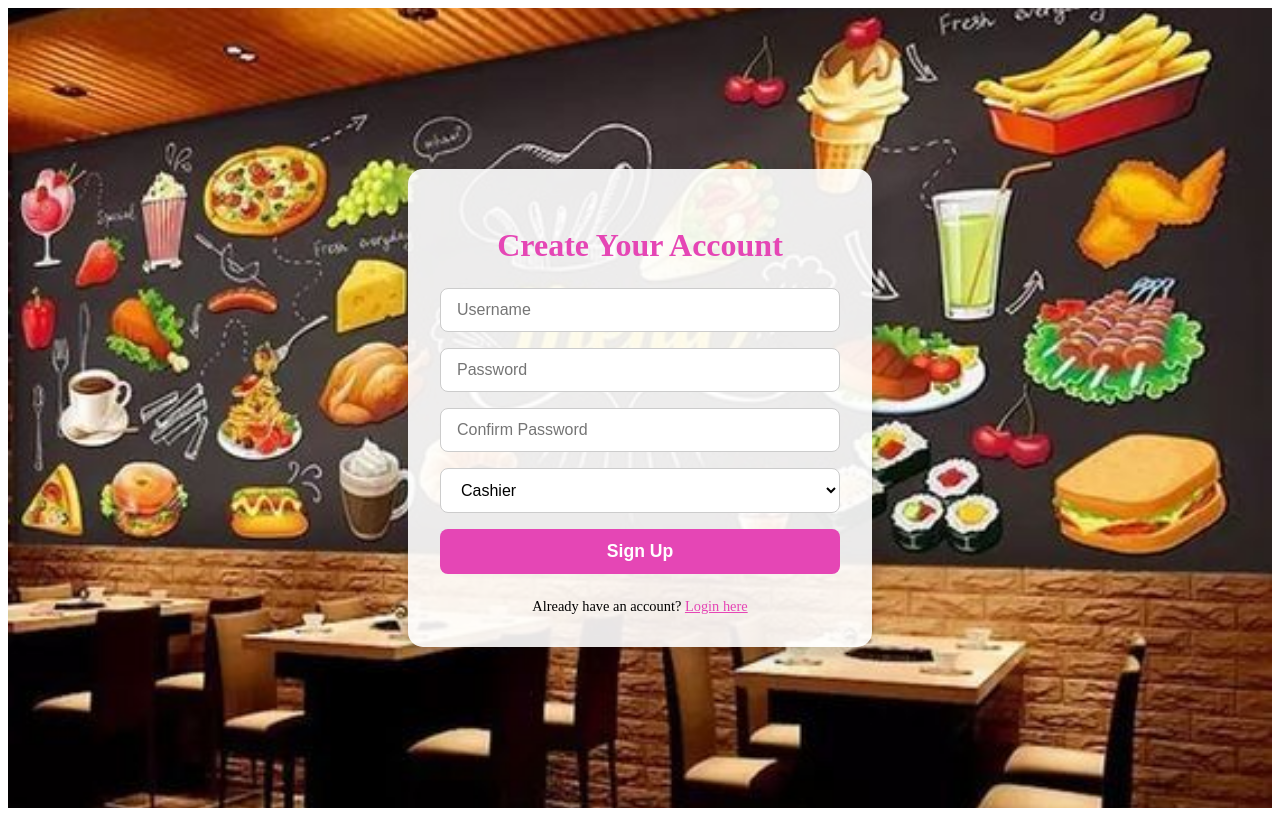
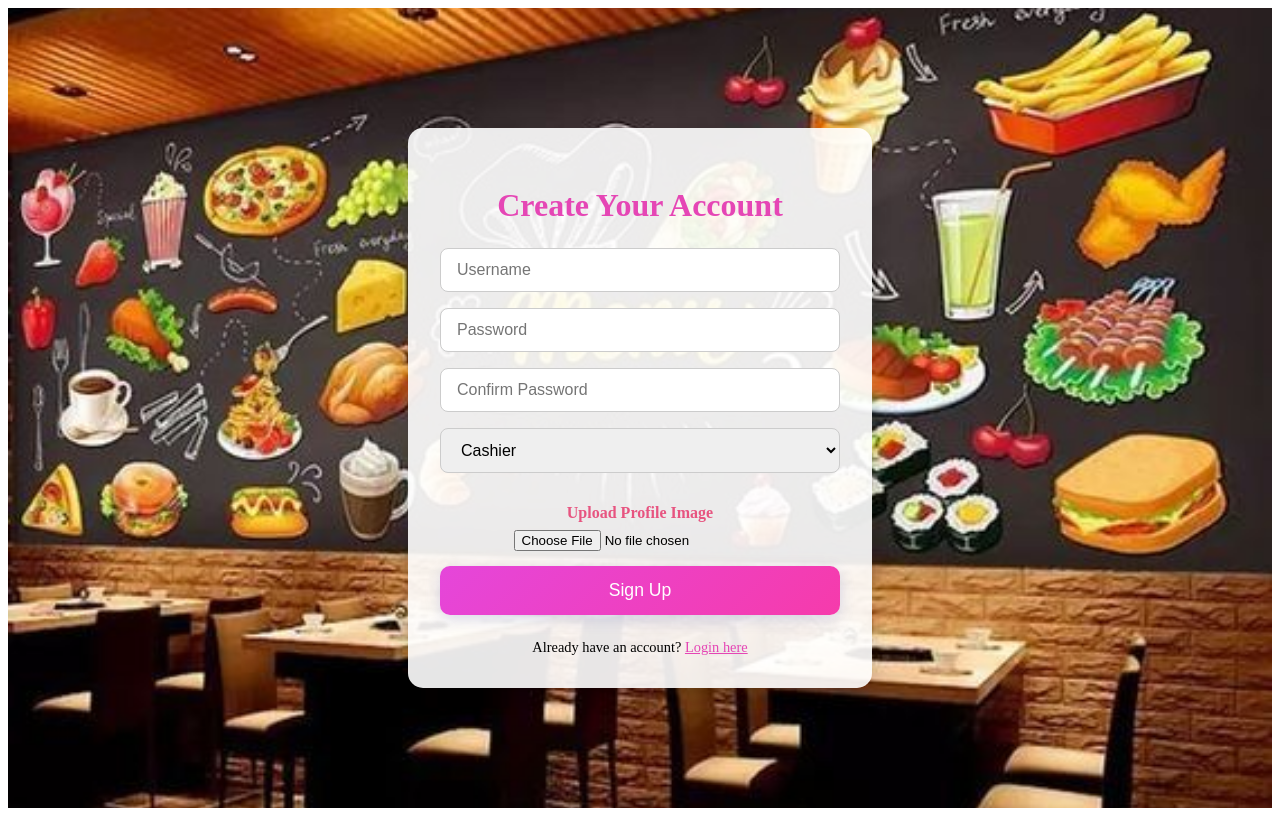
Before and after one commit to gelieroseparing/resto-frontend, a React (Create React App) app: page /signup in a window 1280 px wide. Built offline with nearby package versions, Linux system fonts and the light colour scheme; no server answers.

Commit message:
Updated ProfilePage, SignupPage, api service, and render.yaml

```diff
--- a/render.yaml
+++ b/render.yaml
@@ -7,7 +7,7 @@ services:
     buildCommand: npm install && npm run build
     envVars:
       - key: REACT_APP_API_URL
-        value: https://resto-backend-0wwz.onrender.com/api
+        value: https://resto-backend-0wwz.onrender.com
     routes:
       - type: static
         path: /
--- a/src/pages/SignupPage.js
+++ b/src/pages/SignupPage.js
@@ -1,30 +1,37 @@
 import React, { useState } from 'react';
-import { useNavigate, Link } from 'react-router-dom'; // Added Link import
-import api from '../services/api'; // Your shared API instance
+import { useNavigate, Link } from 'react-router-dom';
+import api from '../services/api'; // your shared API
 import backgroundImage from '../assets/images/Background.jpg';
 
 export default function SignupPage() {
   const nav = useNavigate();
-  const [form, setForm] = useState({ username: '', password: '', confirm: '', position: ' ' });
+  const [form, setForm] = useState({ username: '', password: '', confirm: '', position: 'cashier' });
   const [msg, setMsg] = useState('');
+  const [profileImage, setProfileImage] = useState(null);
 
   const handle = (e) => {
     setForm(f => ({ ...f, [e.target.name]: e.target.value }));
   };
-
+  const handleFile = (e) => {
+    if (e.target.files && e.target.files[0]) {
+      setProfileImage(e.target.files[0]);
+    }
+  };
   const submit = async () => {
-    setMsg(''); // Clear previous messages
-
-    // Basic validation
+    setMsg('');
     if (!form.username || !form.password || !form.confirm) {
       return setMsg('All fields are required');
     }
     if (form.password !== form.confirm) {
       return setMsg('Passwords do not match');
     }
-
+    const data = new FormData();
+    data.append('username', form.username);
+    data.append('password', form.password);
+    data.append('position', form.position);
+    if (profileImage) data.append('profileImage', profileImage);
     try {
-      const response = await api.post('/signup', form);
+      const response = await api.post('/auth/signup', data);
       if (response.status === 201) {
         setMsg('Signup successful! Redirecting...');
         setTimeout(() => {
@@ -39,8 +46,8 @@ export default function SignupPage() {
     }
   };
 
-  // Inline styles
-  const containerStyle = {
+  return (
+    <div style={{
       backgroundImage: `url(${backgroundImage})`,
       backgroundSize: 'cover',
       backgroundPosition: 'center',
@@ -48,69 +55,26 @@ export default function SignupPage() {
       display: 'flex',
       alignItems: 'center',
       justifyContent: 'center',
-  };
-
-  const formBoxStyle = {
-    maxWidth: '400px',
+    }}>
+      <div style={{
+        maxWidth: 400,
         width: '90%',
         backgroundColor: 'rgba(255,255,255,0.9)',
         padding: '2rem',
         borderRadius: '15px',
         boxShadow: '0 8px 20px rgba(0,0,0,0.2)',
-  };
-
-  const titleStyle = {
-    textAlign: 'center',
-    marginBottom: '1.5rem',
-    color: '#e546b5ff',
-    fontSize: '2rem',
-    fontWeight: 700,
-  };
-
-  const msgStyle = {
-    textAlign: 'center',
-    color: msg.includes('failed') ? '#ef4444' : '#16a34a',
-    fontWeight: 600,
-    marginBottom: '1rem',
-    fontSize: '1rem',
-  };
-
-  const inputStyle = {
-    padding: '0.75rem 1rem',
-    marginBottom: '1rem',
-    borderRadius: '8px',
-    border: '1px solid #ccc',
-    fontSize: '1rem',
-  };
-
-  const selectStyle = {
-    ...inputStyle,
-    backgroundColor: '#fff',
-  };
-
-  const buttonStyle = {
-    width: '100%',
-    padding: '0.75rem',
-    backgroundColor: '#e546b5ff',
-    color: '#fff',
-    border: 'none',
-    borderRadius: '8px',
-    fontSize: '1.1rem',
-    fontWeight: 600,
-    cursor: 'pointer',
-    transition: 'transform 0.2s, box-shadow 0.2s',
-  };
-
-  return (
-    <div style={containerStyle}>
-      <div style={formBoxStyle}>
-        <h2 style={titleStyle}>Create Your Account</h2>
+      }}>
+        <h2 style={{ textAlign: 'center', marginBottom: '1.5rem', color: '#e546b5ff', fontSize: '2rem', fontWeight: 700 }}>
+          Create Your Account
+        </h2>
         {msg && (
-          <p style={msgStyle}>{msg}</p>
+          <p style={{ textAlign: 'center', color: msg.includes('failed') ? '#ef4444' : '#16a34a', fontWeight: 600, marginBottom: '1rem', fontSize: '1rem' }}>
+            {msg}
+          </p>
         )}
         <div style={{ display: 'flex', flexDirection: 'column' }}>
           <input
-            style={inputStyle}
+            style={{ padding: '0.75rem 1rem', marginBottom: '1rem', borderRadius: 8, border: '1px solid #ccc', fontSize: '1rem' }}
             type="text"
             placeholder="Username"
             name="username"
@@ -118,7 +82,7 @@ export default function SignupPage() {
             onChange={handle}
           />
           <input
-            style={inputStyle}
+            style={{ padding: '0.75rem 1rem', marginBottom: '1rem', borderRadius: 8, border: '1px solid #ccc', fontSize: '1rem' }}
             type="password"
             placeholder="Password"
             name="password"
@@ -126,7 +90,7 @@ export default function SignupPage() {
             onChange={handle}
           />
           <input
-            style={inputStyle}
+            style={{ padding: '0.75rem 1rem', marginBottom: '1rem', borderRadius: 8, border: '1px solid #ccc', fontSize: '1rem' }}
             type="password"
             placeholder="Confirm Password"
             name="confirm"
@@ -134,7 +98,7 @@ export default function SignupPage() {
             onChange={handle}
           />
           <select
-            style={selectStyle}
+            style={{ ...{ padding: '0.75rem 1rem', marginBottom: '1rem', borderRadius: 8, border: '1px solid #ccc', fontSize: '1rem' } }}
             name="position"
             value={form.position}
             onChange={handle}
@@ -143,25 +107,34 @@ export default function SignupPage() {
             <option value="chef">Chef</option>
             <option value="staff">Staff</option>
           </select>
+          {/* Profile Image Upload */}
+          <div style={{ marginBottom: 15, marginTop: 15, textAlign: 'center' }}>
+            <label style={{ cursor: 'pointer', color: '#e75480', fontWeight: 'bold' }}>Upload Profile Image</label>
+            <input type="file" accept="image/*" onChange={handleFile} style={{ display: 'block', marginTop: 8, marginLeft: 'auto', marginRight: 'auto' }} />
+          </div>
+          {/* Submit Button */}
           <button
-            style={buttonStyle}
-            onMouseEnter={(e) => {
-              e.target.style.transform = 'scale(1.02)';
-              e.target.style.boxShadow = '0 6px 20px rgba(0,0,0,0.3)';
-            }}
-            onMouseLeave={(e) => {
-              e.target.style.transform = 'scale(1)';
-              e.target.style.boxShadow = '0 4px 15px rgba(0,0,0,0.2)';
+            style={{
+              width: '100%',
+              padding: '14px',
+              background: 'linear-gradient(135deg, #e546daff, #f63babff)',
+              color: '#fff',
+              fontSize: '1.1rem',
+              border: 'none',
+              borderRadius: 10,
+              cursor: 'pointer',
+              boxShadow: '0 4px 15px rgba(63, 81, 181, 0.2)',
+              transition: 'all 0.3s',
             }}
             onClick={submit}
           >
             Sign Up
           </button>
-        </div>
           <div style={{ marginTop: '1.5rem', textAlign: 'center', fontSize: '0.9rem' }}>
             Already have an account? <Link to="/login" style={{ color: '#e546b5ff', textDecoration: 'underline' }}>Login here</Link>
           </div>
         </div>
       </div>
+    </div>
   );
 }
```
Also changed, not shown: src/pages/ProfilePage.js (+148 -163 lines), src/services/api.js (+3 -7 lines). Lines whose indentation alone changed are shown as unchanged.
